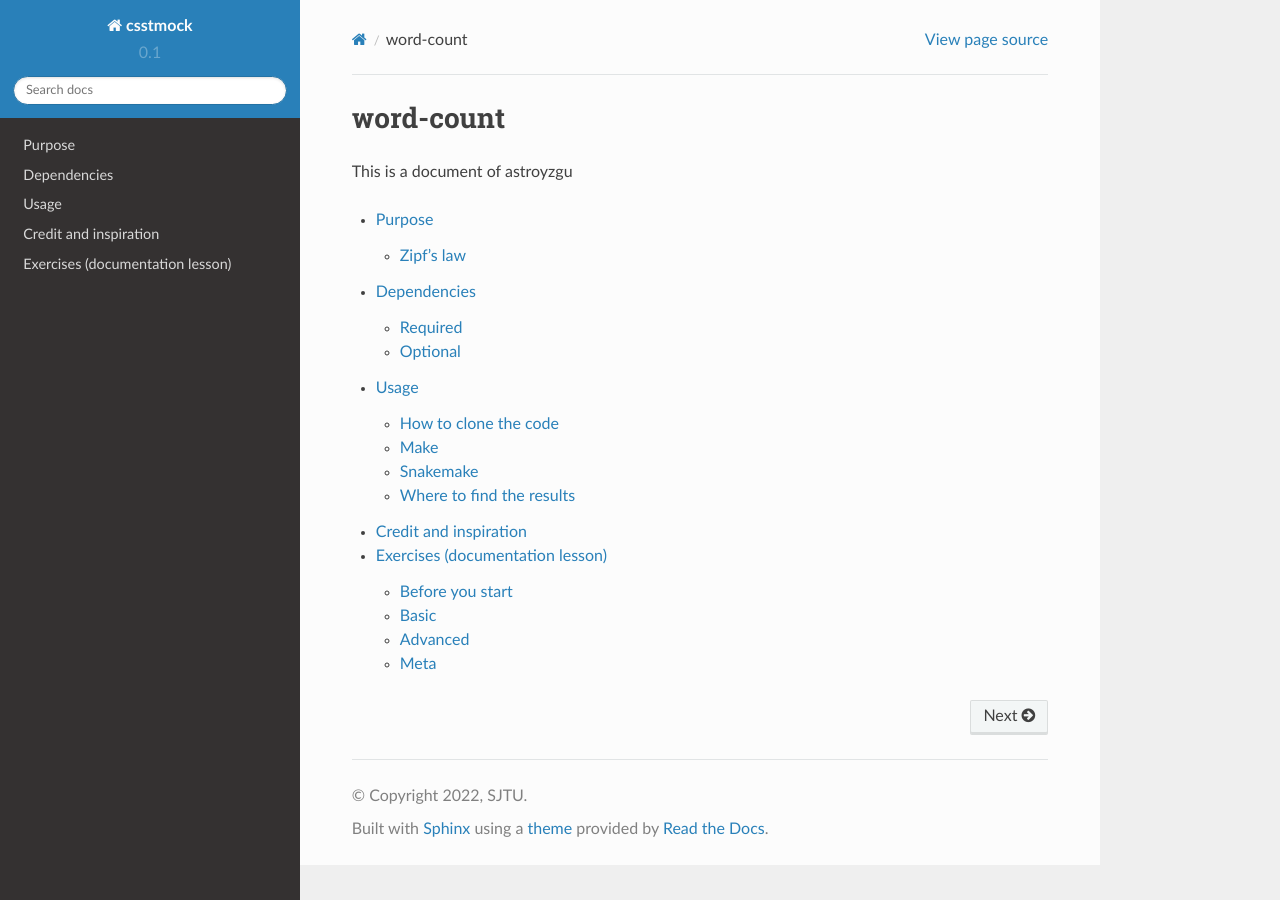
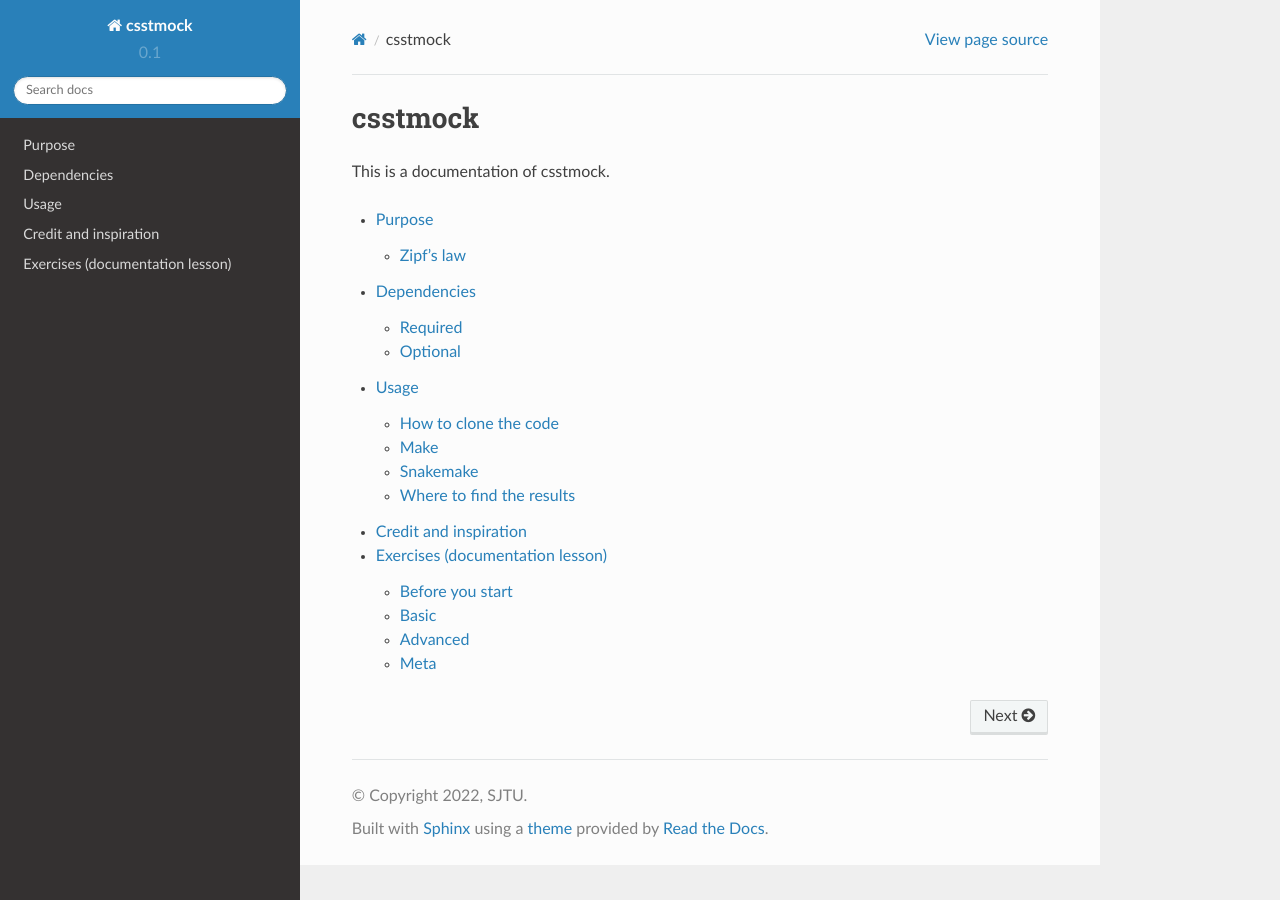
Before and after one commit to astroyzgu/Deploying-test, a Sphinx documentation site: the page built from doc/index.rst, in a window 1280 px wide. Built offline with Sphinx 7.4.7 and the Read the Docs theme 2.0.0, drawn with Linux system fonts in a browser that asks for light colours.

Commit message:
Update index.rst

```diff
--- a/doc/index.rst
+++ b/doc/index.rst
@@ -4,9 +4,9 @@
    table of contents
 
 
-word-count
+csstmock
 ==========
-This is a document of astroyzgu
+This is a documentation of csstmock.
 
 
 .. toctree::
```
